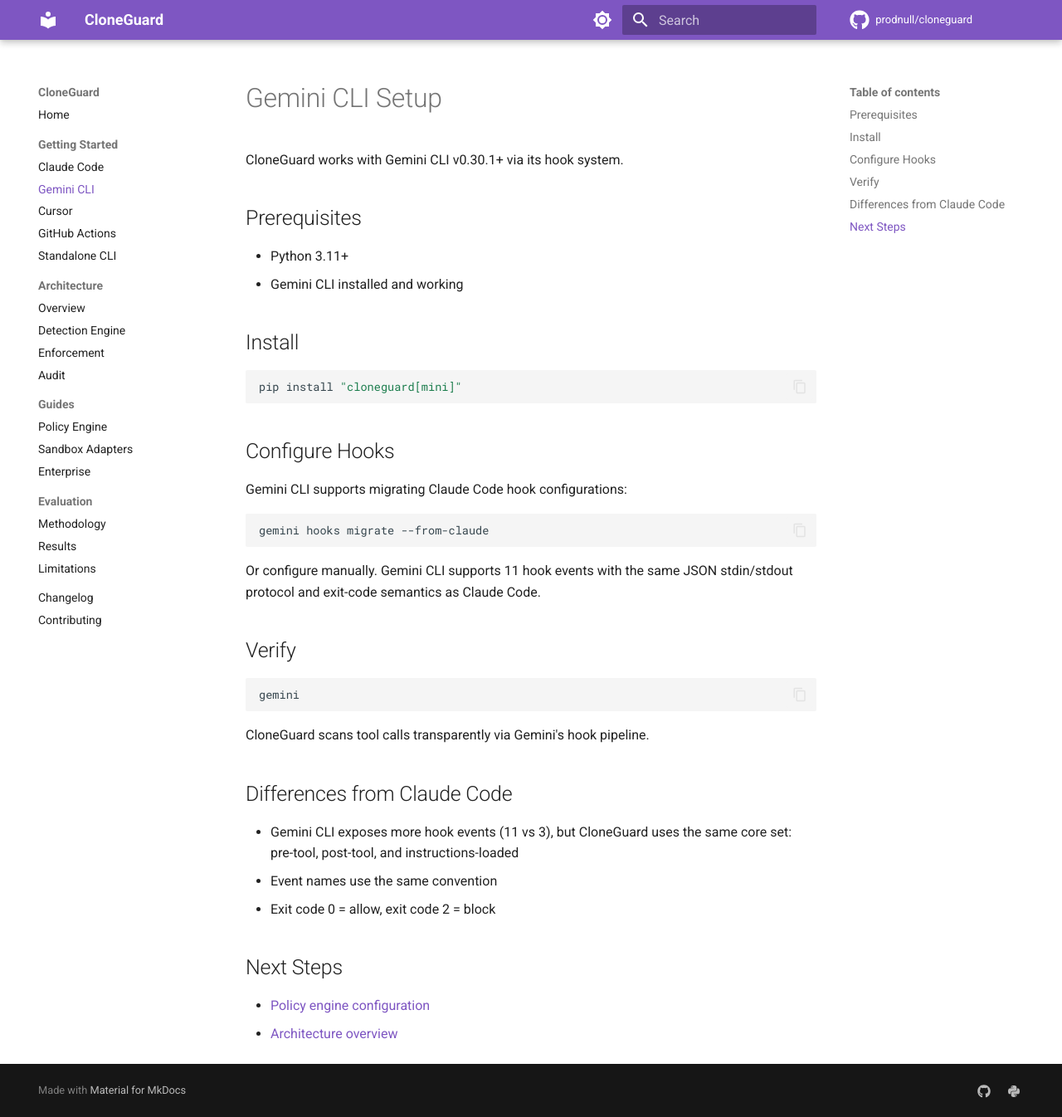
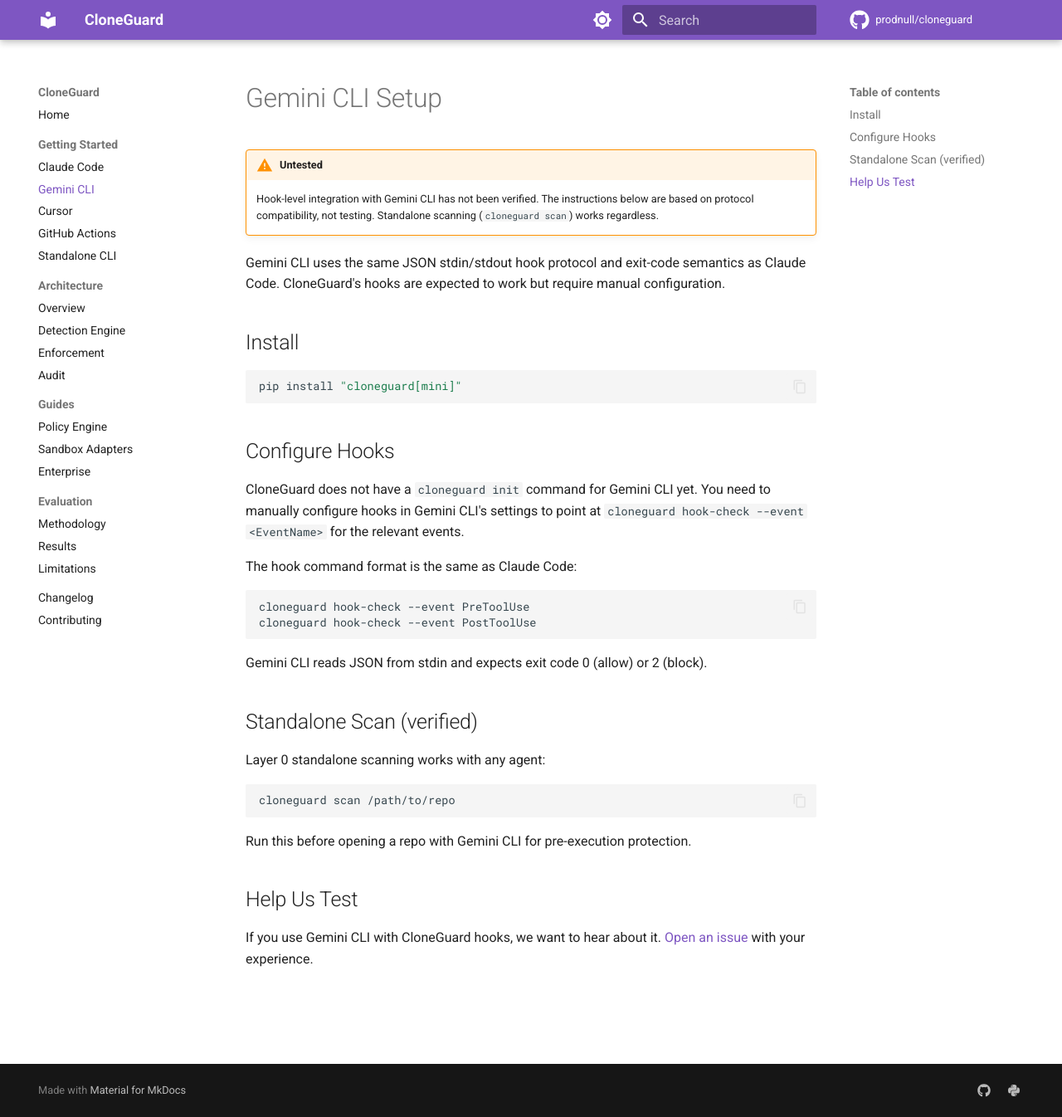
Before and after one commit to prodnull/cloneguard, an MkDocs documentation site: the page built from site-src/getting-started/gemini-cli.md, in a window 1280 px wide and 1346 px high. Shown: the whole window at 83% size. Built offline with MkDocs 1.6.1 and Material for MkDocs 9.7.7, drawn with Linux system fonts in a browser that asks for light colours; comment, search, counter and statistics services are not loaded.

Commit message:
fix: honest platform support claims
Claude Code is the only tested hook integration. Gemini CLI, Cursor,
and Windsurf use the same protocol but hooks are untested and require
manual configuration. Updated README table and all docs site pages
with untested warnings and accurate status.

Co-Authored-By: Claude Opus 4.6 (1M context) <noreply@anthropic.com>

````diff
--- a/site-src/getting-started/gemini-cli.md
+++ b/site-src/getting-started/gemini-cli.md
@@ -1,11 +1,13 @@
 # Gemini CLI Setup
 
-CloneGuard works with Gemini CLI v0.30.1+ via its hook system.
+!!! warning "Untested"
+    Hook-level integration with Gemini CLI has not been verified. The
+    instructions below are based on protocol compatibility, not testing.
+    Standalone scanning (`cloneguard scan`) works regardless.
 
-## Prerequisites
-
-- Python 3.11+
-- Gemini CLI installed and working
+Gemini CLI uses the same JSON stdin/stdout hook protocol and exit-code
+semantics as Claude Code. CloneGuard's hooks are expected to work but
+require manual configuration.
 
 ## Install
 
@@ -15,31 +17,33 @@ pip install "cloneguard[mini]"
 
 ## Configure Hooks
 
-Gemini CLI supports migrating Claude Code hook configurations:
+CloneGuard does not have a `cloneguard init` command for Gemini CLI yet.
+You need to manually configure hooks in Gemini CLI's settings to point
+at `cloneguard hook-check --event <EventName>` for the relevant events.
+
+The hook command format is the same as Claude Code:
+
+```
+cloneguard hook-check --event PreToolUse
+cloneguard hook-check --event PostToolUse
+```
+
+Gemini CLI reads JSON from stdin and expects exit code 0 (allow) or 2
+(block).
+
+## Standalone Scan (verified)
+
+Layer 0 standalone scanning works with any agent:
 
 ```bash
-gemini hooks migrate --from-claude
+cloneguard scan /path/to/repo
 ```
 
-Or configure manually. Gemini CLI supports 11 hook events with the same
-JSON stdin/stdout protocol and exit-code semantics as Claude Code.
+Run this before opening a repo with Gemini CLI for pre-execution
+protection.
 
-## Verify
+## Help Us Test
 
-```bash
-gemini
-```
-
-CloneGuard scans tool calls transparently via Gemini's hook pipeline.
-
-## Differences from Claude Code
-
-- Gemini CLI exposes more hook events (11 vs 3), but CloneGuard uses the same
-  core set: pre-tool, post-tool, and instructions-loaded
-- Event names use the same convention
-- Exit code 0 = allow, exit code 2 = block
-
-## Next Steps
-
-- [Policy engine configuration](../guides/policy-engine.md)
-- [Architecture overview](../architecture/overview.md)
+If you use Gemini CLI with CloneGuard hooks, we want to hear about it.
+[Open an issue](https://github.com/prodnull/cloneguard/issues) with
+your experience.
````
Also changed, not shown: README.md (+16 -13 lines), site-src/getting-started/cursor.md (+28 -20 lines), site-src/index.md (+4 -3 lines).
